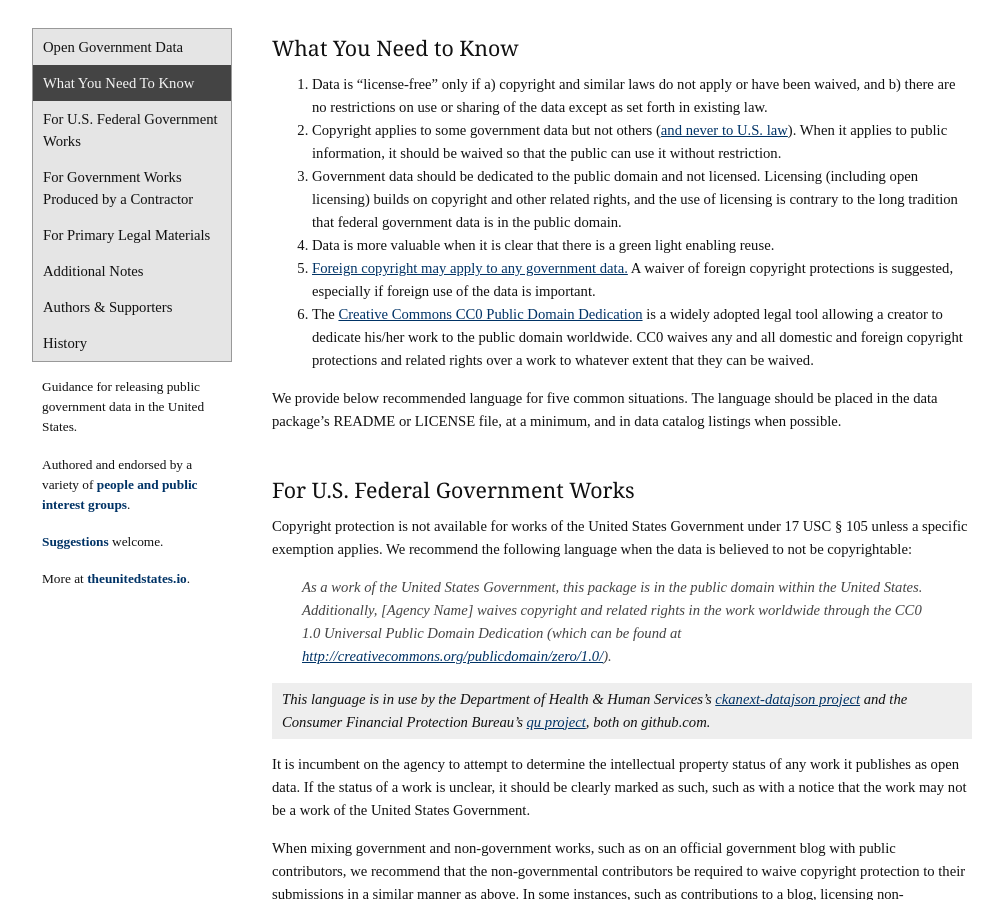
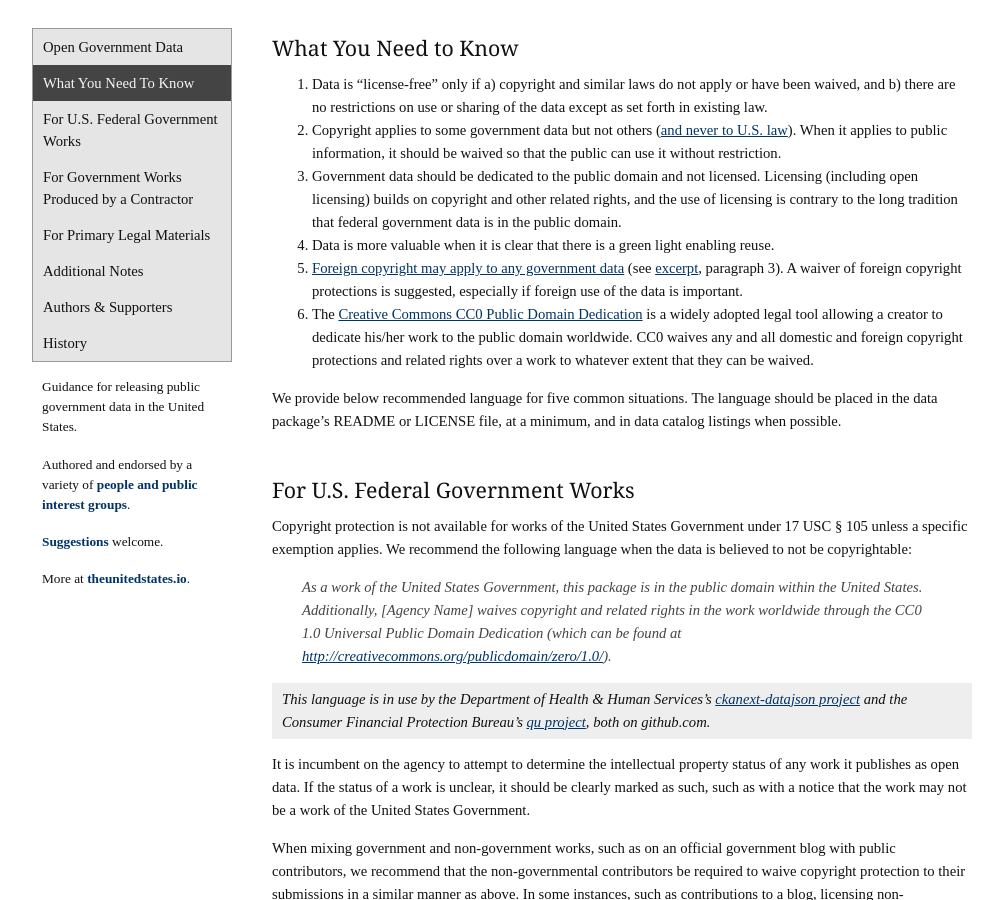
Before and after one commit to unitedstates/licensing, a Jekyll site: the page built from index.md, in a window 1280 px wide and 900 px high, scrolled down 544 px. Shown: the whole window, without its empty margins (18-1021 px from the left). Built offline with Jekyll 4.4.1, drawn with Linux system fonts in a browser that asks for light colours; nearby versions of some CDN libraries; some web fonts are replaced.

Commit message:
proposed additional link, as identified by @tvol

```diff
--- a/index.md
+++ b/index.md
@@ -24,7 +24,7 @@ Leading open data standards and principles, such as the [8 Principles of Open Go
 2. Copyright applies to some government data but not others ([and never to U.S. law][5]). When it applies to public information, it should be waived so that the public can use it without restriction.
 3. Government data should be dedicated to the public domain and not licensed. Licensing (including open licensing) builds on copyright and other related rights, and the use of licensing is contrary to the long tradition that federal government data is in the public domain.
 4. Data is more valuable when it is clear that there is a green light enabling reuse.
-5. [Foreign copyright may apply to any government data.][2] A waiver of foreign copyright protections is suggested, especially if foreign use of the data is important.
+5. [Foreign copyright may apply to any government data][2] (see [excerpt](https://en.wikisource.org/wiki/Page:H.R._Rep._No._94-1476_(1976)_Page_059.djvu), paragraph 3). A waiver of foreign copyright protections is suggested, especially if foreign use of the data is important.
 6. The [Creative Commons CC0 Public Domain Dedication][3] is a widely adopted legal tool allowing a creator to dedicate his/her work to the public domain worldwide. CC0 waives any and all domestic and foreign copyright protections and related rights over a work to whatever extent that they can be waived.
 
 We provide below recommended language for five common situations. The language should be placed in the data package’s README or LICENSE file, at a minimum, and in data catalog listings when possible.
```
